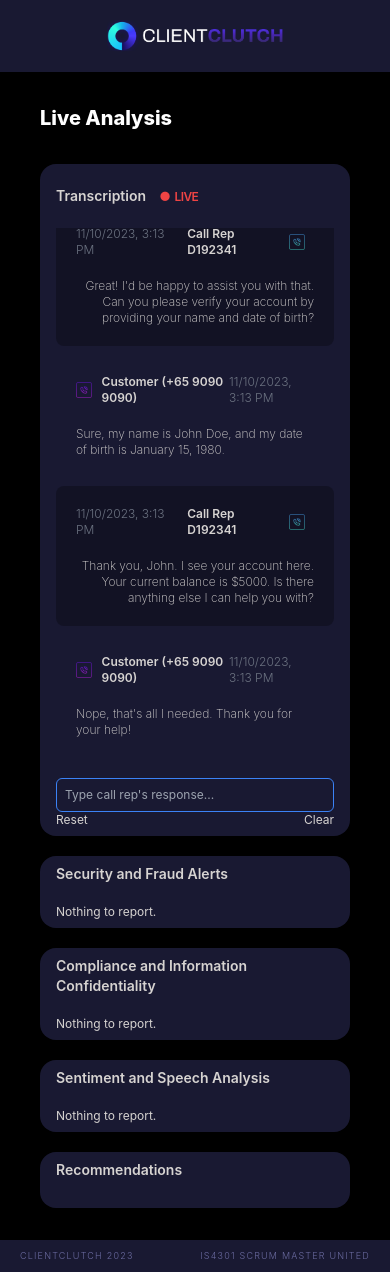
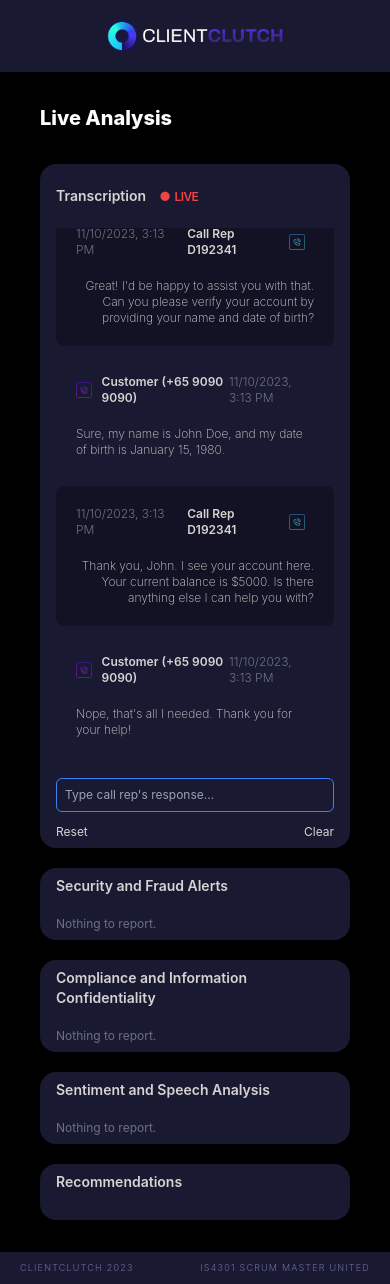
Before and after one commit to hskcleve/ClientClutchFE, a React (Create React App) app in the folder client-clutch-fe/: page / in a window 390 px wide. Built offline with nearby package versions, Linux system fonts and the light colour scheme; no server answers.

Commit message:
fix mobile width

```diff
--- a/client-clutch-fe/src/App.js
+++ b/client-clutch-fe/src/App.js
@@ -78,7 +78,7 @@ function App() {
       <Navbar />
       <Title title="Live Analysis" />
       <div className="flex px-10 pb-8 justify-around flex-grow gap-5 flex-col items-center lg:items-stretch lg:flex-row">
-        <div className="flex max-w-sm lg:flex-1 sm:max-w-none">
+        <div className="flex w-full lg:flex-1">
           <Tile
             tileTitle={
               <>
@@ -123,7 +123,7 @@ function App() {
                     onKeyPress={handleInputKeyPress}
                   />
                 </div>
-                <div className="justify-between w-full flex">
+                <div className="justify-between w-full flex mt-3">
                   <span
                     className="text-xs hover:underline hover:cursor-pointer hidden sm:block"
                     onClick={() => {
@@ -163,19 +163,19 @@ function App() {
             }
           />
         </div>
-        <div className="flex max-w-sm lg:flex-1 sm:max-w-none flex-col gap-5">
+        <div className="flex lg:flex-1 w-full flex-col gap-5">
           <Tile
             tileTitle="Security and Fraud Alerts"
             children={
               securityAnalysis || fraudAnalysis ? (
-                <div className="flex h-full pt-5 text-xs sm:text-sm">
+                <div className="flex h-full pt-5 text-xs sm:text-sm text-gray-500">
                   <ul>
                     <li>{securityAnalysis}</li>
                     <li>{fraudAnalysis}</li>
                   </ul>
                 </div>
               ) : (
-                <div className="flex h-full pt-5 text-xs sm:text-sm">
+                <div className="flex h-full pt-5 text-xs sm:text-sm text-gray-500">
                   <ul>
                     <li>Nothing to report.</li>
                   </ul>
@@ -187,13 +187,13 @@ function App() {
             tileTitle="Compliance and Information Confidentiality"
             children={
               compliConfiAnalysis ? (
-                <div className="flex h-full pt-5 text-xs sm:text-sm">
+                <div className="flex h-full pt-5 text-xs sm:text-sm text-gray-500">
                   <ul>
                     <li>{compliConfiAnalysis}</li>
                   </ul>{" "}
                 </div>
               ) : (
-                <div className="flex h-full pt-5 text-xs sm:text-sm">
+                <div className="flex h-full pt-5 text-xs sm:text-sm text-gray-500">
                   <ul>
                     <li>Nothing to report.</li>
                   </ul>
@@ -205,13 +205,13 @@ function App() {
             tileTitle="Sentiment and Speech Analysis"
             children={
               sentimentAnalysis ? (
-                <div className="flex h-full pt-5 text-xs sm:text-sm">
+                <div className="flex h-full pt-5 text-xs sm:text-sm text-gray-500">
                   <ul>
                     <li>{sentimentAnalysis}</li>
                   </ul>{" "}
                 </div>
               ) : (
-                <div className="flex h-full pt-5 text-xs sm:text-sm">
+                <div className="flex h-full pt-5 text-xs sm:text-sm text-gray-500">
                   <ul>
                     <li>Nothing to report.</li>
                   </ul>
@@ -222,7 +222,7 @@ function App() {
           <Tile
             tileTitle="Recommendations"
             children={
-              <div className="flex h-full pt-5 text-xs sm:text-sm">
+              <div className="flex h-full pt-5 text-xs sm:text-sm text-gray-500">
                 <ul>
                   <li>{recommendedActions[0]}</li>
                   <li>{recommendedActions[1]}</li>
```
